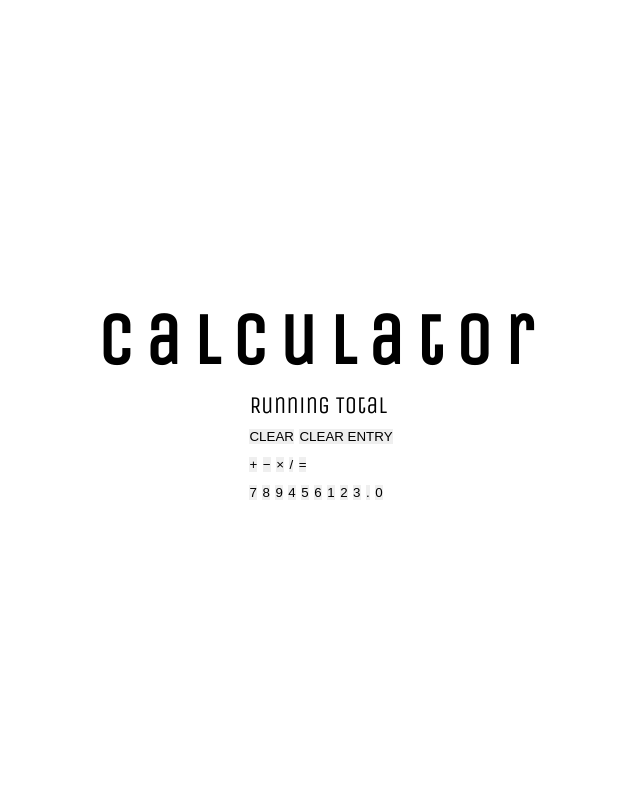
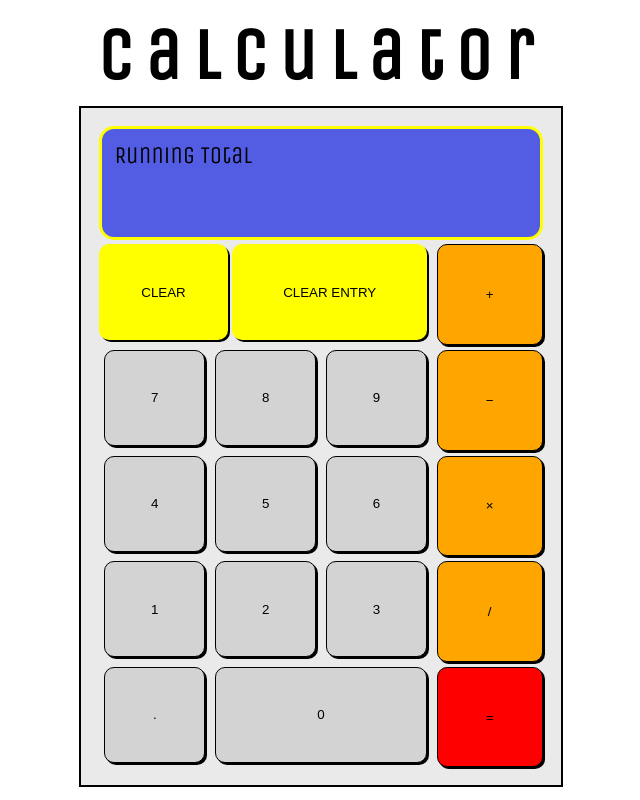
Before and after one commit to edwardhaddican/Calculator, a plain HTML site: page index.html in a window 1280 px wide. Shown: the whole page, without its empty margins (319-959 px from the left). Drawn offline with nearby package versions, Linux system fonts and the light colour scheme; a web font is replaced by a local one.

Commit message:
finished modules 1 and 2

```diff
--- a/app.js
+++ b/app.js
@@ -0,0 +1,67 @@
+let heldValue = null;
+let heldOperation = null;
+let nextValue = null;
+
+function showValue(location, value) {
+  if (value === null) {
+    $(location).text("");
+  } else {
+    $(location).text(Number(value));
+  }
+}
+
+function updateDisplay() {
+  showValue(".held-value", heldValue);
+
+  showValue(".next-value", nextValue);
+}
+
+function clearAll() {
+  heldValue = null;
+  heldOperation = null;
+  nextValue = null;
+}
+
+function clearEntry() {
+  nextValue = null;
+}
+
+$(".digits button").click(function () {
+  if (nextValue === null) {
+    nextValue = "0";
+  }
+  nextValue += $(this).text();
+  console.log(nextValue);
+
+  updateDisplay();
+});
+
+$(".add").click(function () {
+  console.log("add");
+});
+
+$(".subtract").click(function () {
+  console.log("subtract");
+});
+
+$(".multiply").click(function () {
+  console.log("mult");
+});
+
+$(".divide").click(function () {
+  console.log("divide");
+});
+
+$(".equals").click(function () {
+  console.log(" equals");
+});
+
+$(".clear-all").click(function () {
+  clearAll();
+  updateDisplay();
+});
+
+$(".clear-entry").click(function () {
+  clearEntry();
+  updateDisplay();
+});
--- a/index.html
+++ b/index.html
@@ -19,28 +19,28 @@
         </section>
         <section class="controls">
           <section class="memory">
-            <button class="clear-all">CLEAR</button>
-            <button class="clear-entry">CLEAR ENTRY</button>
+            <button class="clear-all controls-buttons">CLEAR</button>
+            <button class="clear-entry controls-buttons">CLEAR ENTRY</button>
           </section>
           <section class="operations">
-            <button class="add">&plus;</button class="">
-            <button class="subtract">&minus;</button>
-            <button class="multiply">&times;</button>
-            <button class="divide">/</button>
-            <button class="equals">&equals;</button>
+            <button class="add operation-buttons">&plus;</button class="">
+            <button class="subtract operation-buttons">&minus;</button>
+            <button class="multiply operation-buttons">&times;</button>
+            <button class="divide operation-buttons">/</button>
+            <button class="equals operation-buttons">&equals;</button>
           </section>
           <section class="digits">
-            <button>7</button>
-            <button>8</button>
-            <button>9</button>
-            <button>4</button>
-            <button>5</button>
-            <button>6</button>
-            <button>1</button>
-            <button>2</button>
-            <button>3</button>
-            <button class="decimal">.</button>
-            <button>0</button>
+            <button class="digits-buttons">7</button>
+            <button class="digits-buttons">8</button>
+            <button class="digits-buttons">9</button>
+            <button class="digits-buttons">4</button>
+            <button class="digits-buttons" >5</button>
+            <button class="digits-buttons">6</button>
+            <button class="digits-buttons">1</button>
+            <button class="digits-buttons">2</button>
+            <button class="digits-buttons">3</button>
+            <button class="decimal digits-buttons">.</button>
+            <button class="zero digits-buttons">0</button>
           </section>
         </section>
       </div>
--- a/style.css
+++ b/style.css
@@ -24,3 +24,82 @@ html {
   letter-spacing: 0.5rem;
   margin-bottom: 8px;
 }
+
+.calculator{
+  background-color: rgba(211, 211, 211, 0.473);
+  padding: .75rem;
+  border: 2px solid black
+}
+
+.display{
+  display: grid;
+  grid-template-columns: 1fr 1fr 1fr;
+  grid-template-rows: 1fr 1fr 1fr;
+  background-color: rgb(83, 93, 228);
+  border: 3px solid yellow;
+  border-radius: 15px;
+  padding: .5rem;
+}
+
+.controls{
+  display: grid;
+  grid-template-columns: 1fr 1fr 1fr 1fr;
+  grid-template-rows: 1fr 1fr 1fr 1fr 1fr;
+}
+
+.memory{
+  display: grid;
+  grid-column: 1/4;
+  grid-row: 1;
+  grid-template-columns: 2fr 3fr;
+}
+
+.operations{
+  display: grid;
+  grid-column: 4/5;
+  grid-row: 1/6;
+  grid-template-rows: auto;
+}
+
+.digits{
+  display:grid;
+  grid-row: 2/6;
+  grid-column: 1/4;
+  grid-template: 1fr 1fr 1fr 1fr / 1fr 1fr 1fr;
+
+}
+
+.controls-buttons{
+  background-color: yellow;
+  box-shadow: 2px 2px;
+  margin-top: .2rem;
+  margin-right: .2rem;
+  height: 4rem;
+  border-radius: 10px;
+}
+
+.operation-buttons{
+  background-color: orange;
+  box-shadow: 2px 2px;
+  /* padding-bottom: .5rem; */
+  margin-top: .2rem;
+  margin-left: .2rem;
+  border: 1px solid black;
+  border-radius: 10px;
+}
+.digits-buttons{
+  background-color:lightgray;
+  border: 1px solid black;
+  box-shadow: 2px 2px;
+  margin: .2rem .2rem;
+  height: 4rem;
+  border-radius: 10px;
+}
+
+.equals{
+  background-color: red;
+}
+
+.zero{
+  grid-column: span 2;
+}
```
